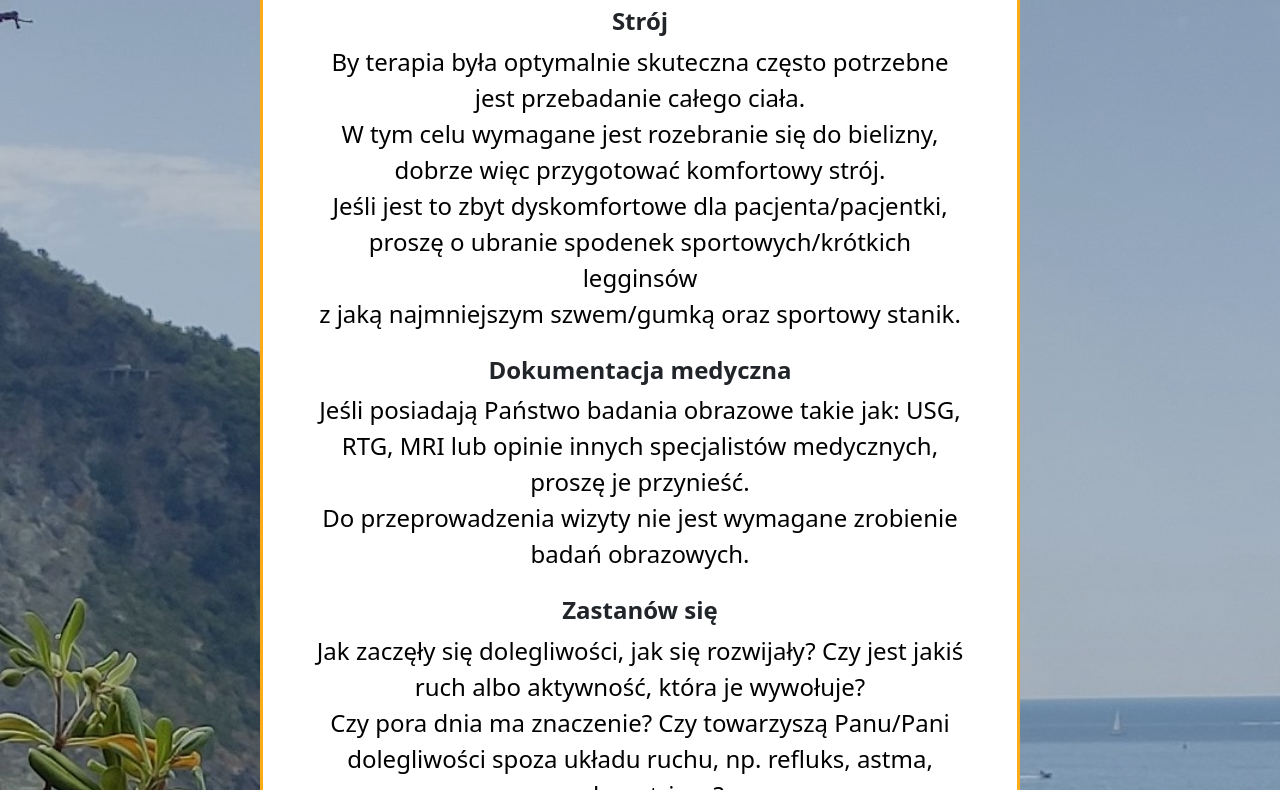
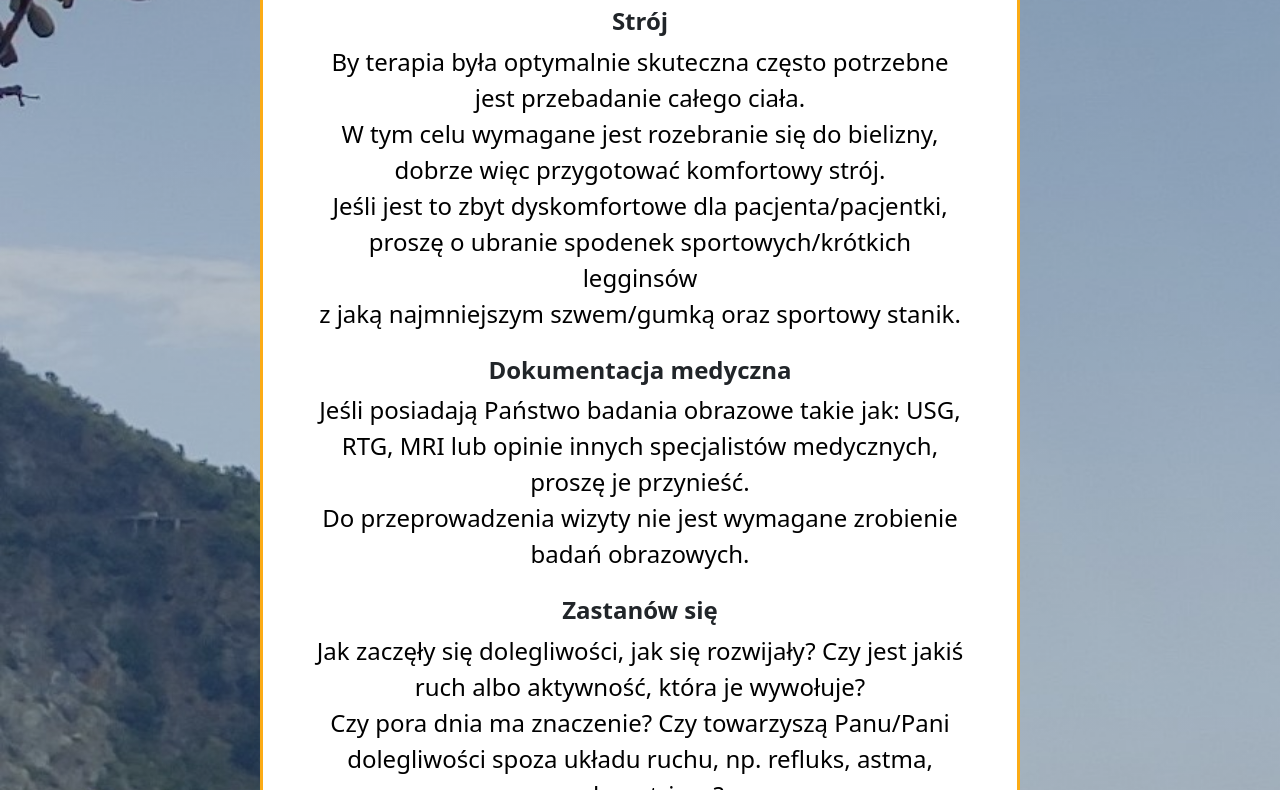
Before and after one commit to tomaszjakubbiel/tomaszjakubbiel.github.io, a website: page infromation.html in a window 1280 px wide. Shown: the part 345-1135 px from the top of the page. Drawn offline with nearby package versions, Linux system fonts and the light colour scheme.

Commit message:
Update infromation.html

```diff
--- a/infromation.html
+++ b/infromation.html
@@ -61,7 +61,7 @@
       </div>
     </div>
   </nav>
-  <div class="pt-12 pt-md-24 py-5 bg-image" style="background-image: linear-gradient(rgba(0, 0, 0, 0.25),rgba(0, 0, 0, 0.15)), url(pictures/ja-wakacje-nowe.jpg); background-repeat: no-repeat; background-size: cover; height: 150vh;">
+  <div class="pt-12 pt-md-24 py-5 bg-image" style="background-image: linear-gradient(rgba(0, 0, 0, 0.25),rgba(0, 0, 0, 0.15)), url(pictures/ja-wakacje-nowe.jpg); background-repeat: no-repeat; background-size: cover; height: 100%;">
     <div class="container-xl d-flex align-items-center justify-content-center h-180 py-5 ">
       <div class="row justify-content-center">
         <div class="col-12 col-md-10 col-xl-8 text-center bg-white py-5 px-5 border border-primary border-3 rounded-4" style="padding-top: 3rem;">
```
